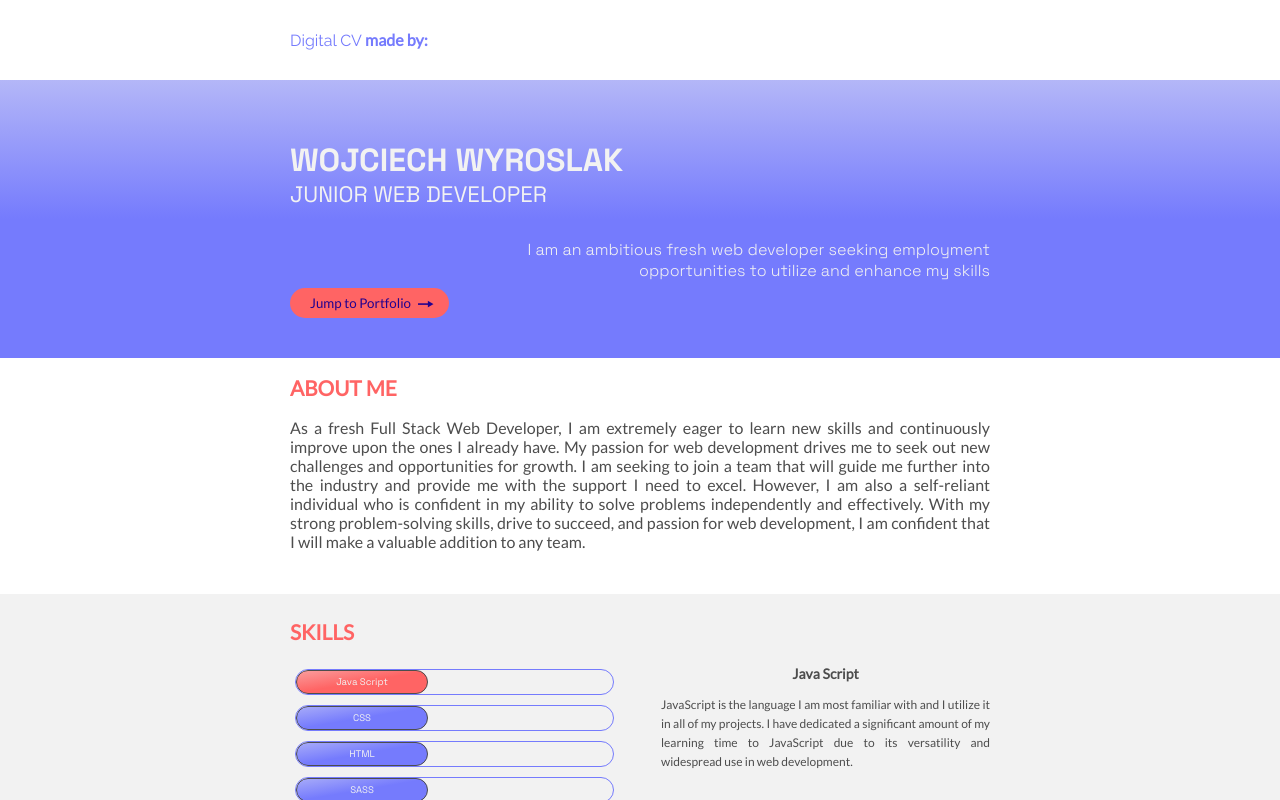
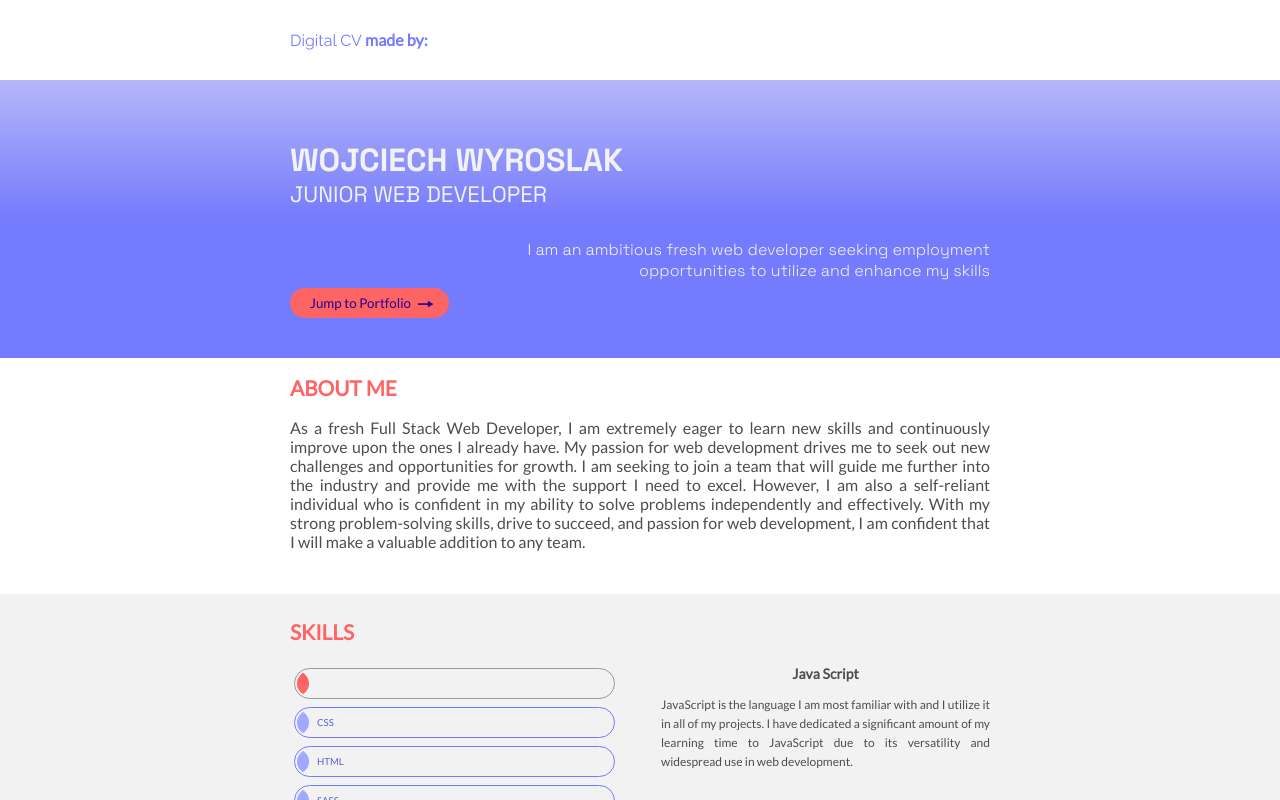
Before and after one commit to Wojciach/wyrwoj.website, a React (Create React App) app: page / in a window 1280 px wide. Shown: the top 800 px of the page. Built offline with nearby package versions, Linux system fonts and the light colour scheme.

Commit message:
sliders edited

```diff
--- a/src/App.js
+++ b/src/App.js
@@ -29,7 +29,8 @@ function App() {
   useEffect( () => {
 
     function deal(event) {
-      setTarg(event.currentTarget.children[0].id);
+
+      setTarg(event.currentTarget.firstChild.id);
     }
 
     const sliders = document.querySelectorAll(".skill_slider");
--- a/src/Skill.js
+++ b/src/Skill.js
@@ -6,26 +6,31 @@ import description from './description';
 
 function Skill(props) {
 
-  const [tr, setTr] = useState(0);
   const [cl, setCl] = useState("");
+  const [move, setMove] = useState(0);
+  const [wwidth, setWWidth] = useState(0);
 
 
   useEffect( () => {
+
+    function moveThat() {
+      const sliderWidth = document.getElementsByClassName("skill_slider")[0].clientWidth;
+        const amount = sliderWidth * (description[props.sName].prog / 100);
+        setMove(amount);
+        setWWidth(sliderWidth);
+    }
+
+    moveThat();
 
     if(props.sName == "JavaScript") {setCl("clicked")};
 
     var sliderWidth = document.getElementsByClassName("skill_slider")[0].clientWidth;
 
     function handleResize() {
-
-      sliderWidth = document.getElementsByClassName("skill_slider")[0].clientWidth;
-      setTr((sliderWidth - 131) * (description[props.sName].prog / 100));
-
+      moveThat();
     }
 
     document.getElementById("skillSet").addEventListener("mouseenter", () => {
-      setTr((sliderWidth - 131 ) * (description[props.sName].prog / 100));
-      document.getElementById(props.sName).classList.add(props.sName);
       document.getElementById(props.sName + "-tail").classList.add(props.sName + "-tail");
     })
 
@@ -35,7 +40,7 @@ function Skill(props) {
   }, [props.sName]);
 
   function clickk(event) {
-    document.querySelectorAll('.skill_slider').forEach(element => {
+    document.querySelectorAll('.fake-border').forEach(element => {
       element.classList.remove("clicked");
     });
     event.currentTarget.classList.add("clicked");
@@ -45,25 +50,16 @@ function Skill(props) {
     <>
       <style>
         {`
-            @keyframes ${props.sName} {
-              0% {
-                transform: translateX(0);
-              }
-              100% {
-                transform: translateX(${tr}px);
-              }
-            }
 
-            .${props.sName} {
-              animation: ${props.sName} 1.5s ease-out 0s 1 normal forwards;
-            }
 
             @keyframes ${props.sName}-tail {
               0% {
-                transform: scaleX(0);
+                transform: translateX(-100%);
+
               }
               100% {
-                transform: scaleX(${(description[props.sName].prog / 100)});
+                transform: translateX(${move - wwidth - 12.5}px);
+
               }
             }
 
@@ -75,10 +71,17 @@ function Skill(props) {
 
         `}
       </style>
-      <div style={{order: description[props.sName].prog}} className={"skill_slider " + cl} onClick={clickk}>
-        <div id={props.sName}  className={"skill "}> {description[props.sName].name} </div>
-        <div id={props.sName + "-tail"} className="progressBar"></div>
-      </div>
+
+          <div className={"fake-border " + cl} onClick={clickk} style={{order: description[props.sName].prog}}>
+
+              <div className="skill_slider " >
+
+                  <div id={props.sName}  className={"skill "}> </div>
+                  <div className="skill_name">{description[props.sName].name}</div>
+                  <div id={props.sName + "-tail"} className="progressBar"><div className="ball"></div></div>
+
+              </div>
+          </div>
     </>
    )
 }
--- a/src/app-sass.scss
+++ b/src/app-sass.scss
@@ -50,9 +50,7 @@ article {
             justify-content: left;
             position: relative;
             width: 47%;
-
-           // margin-right: 10px;
-            margin-bottom: 20px;
+            margin-bottom: 30px;
             @media screen and (max-width: 800px) {
                 width: 100%;
                 justify-content: left;
@@ -74,67 +72,95 @@ article {
     }
 }
 
-
-.skill_slider {
+.fake-border {
+    border: 2px $grey-1 solid;
+    outline: $violet-2 solid 1px;
+    margin: 5px;
+    border-radius: 40px;
+    >.skill_slider {
         cursor: pointer;
         position: relative;
-    margin: 5px;
+        height: 25px;
         display: flex;
-    border: 1px solid $violet-2;
+        border: none;
         border-radius: 40px;
         overflow: hidden;
+        >.skill_name {
+            display: flex;
+            align-items: center;
+            position: absolute;
+            height: 100%;
+            z-index: 1;
+            margin-left: 20px;
+            font-size: 0.6em;
+            color: $violet-2b;
+        }
         >.progressBar {
+            display: flex;
+            align-items: baseline;
+            align-content: center;
             position: absolute;
             width: 100%;
             height: 100%;
             z-index: 0;
-        transform: scaleX(0);
+            transform: translateX(-100%);
             transform-origin: 0 50%;
             transform-box: content-box;
+            background-color: $violet-0;
+            >.ball{
+                display: flex;
+                position: absolute;
+                right: -12px;
+                z-index: 2;
+                width: 25px;
+                height: 25px;
+                border-radius: 25px;
+                background-color: $violet-1;
+                background-image: linear-gradient(to bottom right, $grey-1, $violet-1 50%)
+            }
 
-        background-color: rgb(220, 220, 220);
-        background-image: linear-gradient(to right, rgb(255, 255, 255), rgb(220, 220, 220));
         }
-    >.skill {
-        display: block;
 
-        font-family: 'Space Grotesk', sans-serif;
-        font-size: 0.6em;
-        background-color: $violet-2;
-        background-image: linear-gradient(to bottom right, rgba($grey-1, 0.4), $violet-2 50%);
-        color: $grey-1;
-        text-align: center;
-        width: 120px;
-        padding: 5px;
-        border-radius: inherit;
-        border: 1px solid $grey-3;
-        z-index: 1;
-        transform-origin: 0 50%;
+
     }
     &.clicked {
-        >.skill {
-            background-color: $red;
-            background-image: linear-gradient(to bottom right, rgba($grey-1, 0.4), $red 50%) !important;
-            color: $grey-1 !important;
+        outline: $grey-2 solid 1px;
+        >.skill_slider {
+            >.progressBar {
+                background-color: $red-0;
+                >.ball {
+                    background-color: $red !important;
+                    background-image: none;
+                }
+            }
+            &:hover {background-color: $grey-1 }
+            >.skill_name {
+                color: $grey-1;
+            }
+
+
+        }
+        &:hover {
+            >.skill_slider {
+                >.skill_name {
+                    color: $grey-2;
                 }
                 >.progressBar {
-            background-color: rgb(220, 220, 220);
-            background-image: linear-gradient(to right, rgb(255, 255, 255), $red) !important;
+                    background-color: $red-05;
                 }
             }
+
+        }
+
+    }
     &:hover {
-        >.skill {
+        >.skill_slider {
+            >.progressBar {
                 background-color: $grey-1;
-            background-image: linear-gradient(to bottom right, rgba($grey-1, 0.4), $grey-1 50%);
-            color: $violet-3;
-        }
-        >.progressBar {
-            background-color: rgb(225, 225, 225);
-            background-image: linear-gradient(to right, rgb(255, 255, 255), rgb(245, 245, 245));
             }
         }
     }
-
+}
 
 
 .fake-margin {
--- a/src/colorsAndFonts.scss
+++ b/src/colorsAndFonts.scss
@@ -6,11 +6,14 @@ font-family: 'Space Grotesk', sans-serif;
 */
 @import url('https://fonts.googleapis.com/css2?family=Lato:ital,wght@0,400;1,700&family=Raleway:wght@400;700&family=Space+Grotesk:wght@300;400;700&display=swap');
 //colors:
-
+$violet-0: rgb(217, 220, 255);
 $violet-1: rgb(161, 168, 255);
 $violet-2: rgb(117, 123, 253);
+$violet-2b: rgb(87, 93, 208);
 $violet-3: rgb(35, 0, 142);
 
+$red-05: rgb(248, 194, 194);
+$red-0: rgb(255, 155, 155);
 $red: rgb(255, 100, 100);
 
 $grey-1: rgb(242, 242, 242);
```
Lines whose indentation alone changed are shown as unchanged.
